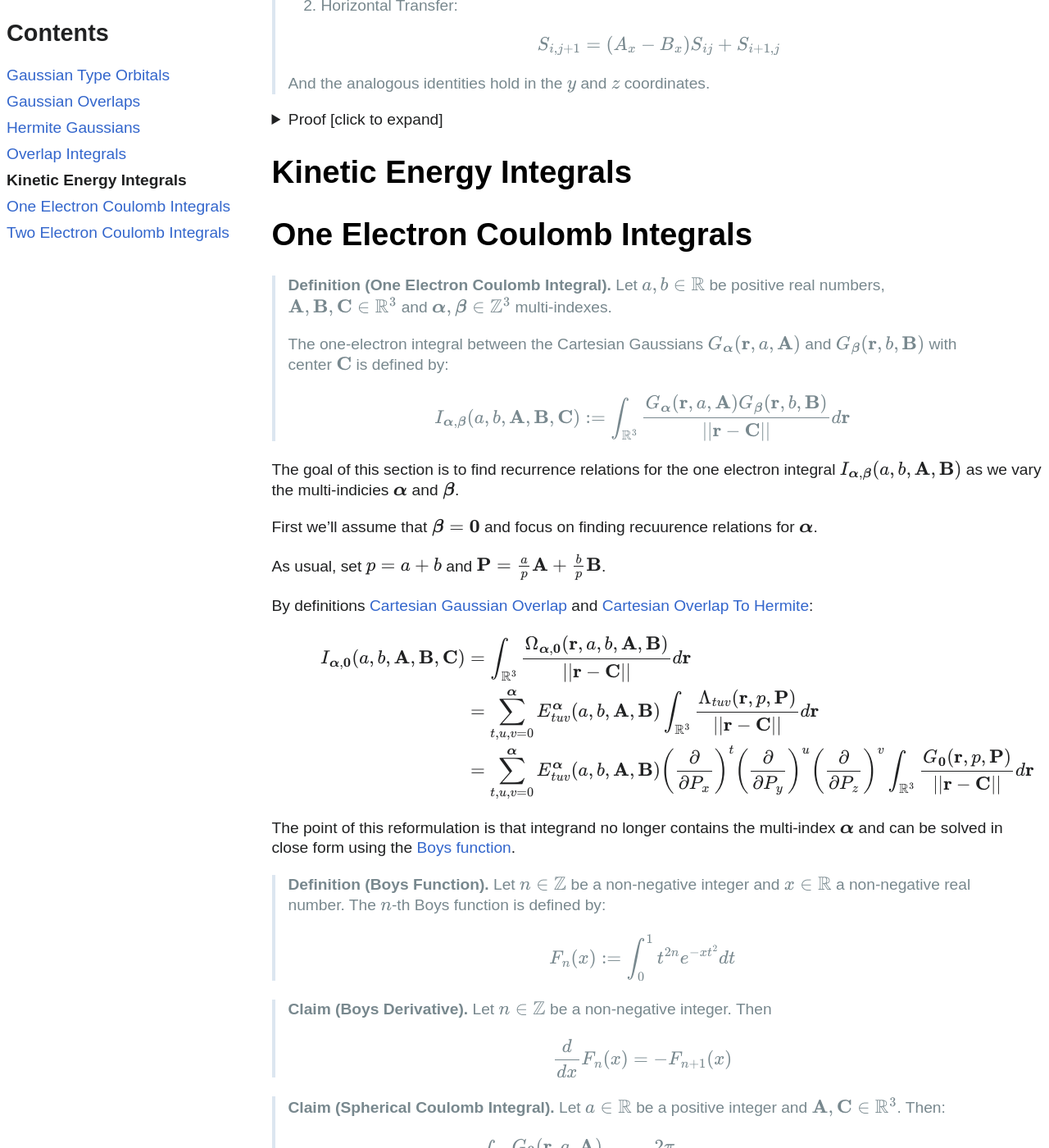
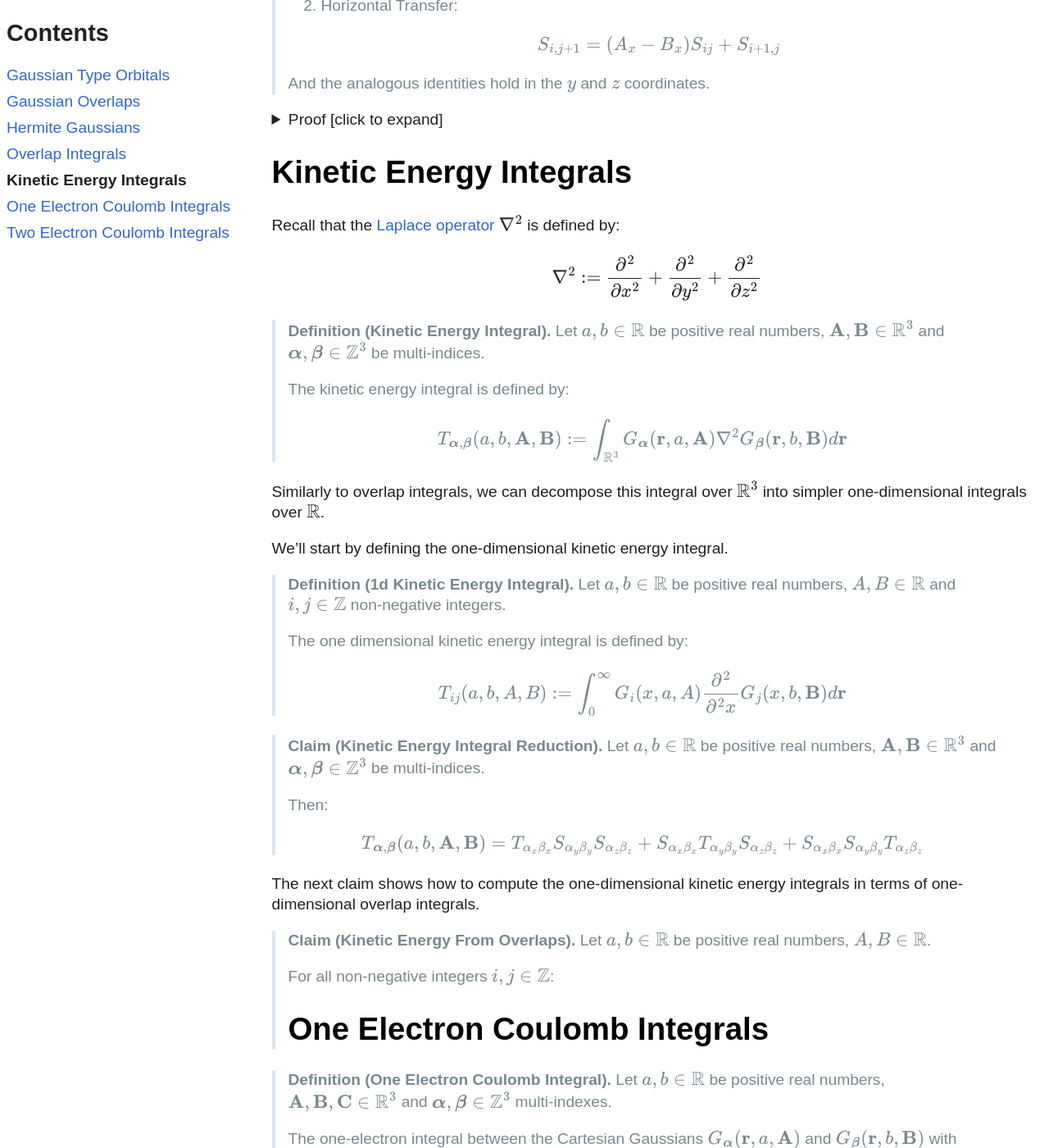
Before and after one commit to lowdanie/lowdanie.github.io, a Jekyll site: the page built from _posts/2025-07-26-electron-integrals.md, in a window 1280 px wide and 1400 px high, scrolled down 6524 px. Shown: the whole window at 82% size. Built offline with Jekyll 4.4.1, drawn with Linux system fonts in a browser that asks for light colours; comment, search, counter and statistics services are not loaded; some of the changed text lies outside the part shown.

Commit message:
kinetic integral

```diff
--- a/_posts/2025-07-26-electron-integrals.md
+++ b/_posts/2025-07-26-electron-integrals.md
@@ -516,8 +516,8 @@ The simplest type of electron integral is the _overlap integral_:
 > $$
 > \begin{align*}
 > S_{\boldsymbol{\alpha}\boldsymbol{\beta}}(a,b,\mathbf{A},\mathbf{B}) :&=
-> \langle G_{\boldsymbol{\alpha}}(\mathbf{r}, a, \mathbf{A}) | G_{\boldsymbol{\beta}}(\mathbf{r}, a, \mathbf{A}) \rangle \\
-> &= \int_{\mathbb{R}^3} G_{\boldsymbol{\alpha}}(\mathbf{r}, a, \mathbf{A}) G_{\boldsymbol{\beta}}(\mathbf{r}, a, \mathbf{A}) d\mathbf{r}
+> \langle G_{\boldsymbol{\alpha}}(\mathbf{r}, a, \mathbf{A}) | G_{\boldsymbol{\beta}}(\mathbf{r}, b, \mathbf{B}) \rangle \\
+> &= \int_{\mathbb{R}^3} G_{\boldsymbol{\alpha}}(\mathbf{r}, a, \mathbf{A}) G_{\boldsymbol{\beta}}(\mathbf{r}, b, \mathbf{B}) d\mathbf{r}
 > \end{align*}
 > $$
 
@@ -659,7 +659,75 @@ _q.e.d_
 
 # Kinetic Energy Integrals
 
-
+Recall that the [Laplace operator](https://en.wikipedia.org/wiki/Laplace_operator)
+$\nabla^2$ is defined by:
+
+$$
+\nabla^2 := \frac{\partial^2}{\partial x^2} + \frac{\partial^2}{\partial y^2} +
+\frac{\partial^2}{\partial z^2}
+$$
+
+> **Definition (Kinetic Energy Integral).**
+> Let $a,b\in\mathbb{R}$ be positive real numbers,
+> $\mathbf{A},\mathbf{B}\in\mathbb{R}^3$ and
+> $\boldsymbol{\alpha},\boldsymbol{\beta}\in\mathbb{Z}^3$ be multi-indices.
+>
+> The kinetic energy integral is defined by:
+>
+> $$
+> T_{\boldsymbol{\alpha},\boldsymbol{\beta}}(a, b, \mathbf{A},\mathbf{B}) :=
+> \int_{\mathbb{R}^3}
+> G_{\boldsymbol{\alpha}}(\mathbf{r}, a, \mathbf{A})
+> \nabla^2
+> G_{\boldsymbol{\beta}}(\mathbf{r}, b, \mathbf{B})
+> d\mathbf{r}
+> $$
+
+Similarly to overlap integrals, we can decompose this integral over $\mathbb{R}^3$
+into simpler one-dimensional integrals over $\mathbb{R}$.
+
+We'll start by defining the one-dimensional kinetic energy integral.
+
+> **Definition (1d Kinetic Energy Integral).**
+> Let $a,b\in\mathbb{R}$ be positive real numbers,
+> $A,B\in\mathbb{R}$ and
+> $i,j\in\mathbb{Z}$ non-negative integers.
+>
+> The one dimensional kinetic energy integral is defined by:
+>
+> $$
+> T_{ij}(a, b, A, B) :=
+> \int_0^\infty
+> G_i(x, a, A)
+> \frac{\partial^2}{\partial^2 x}
+> G_j(x, b, \mathbf{B})
+> d\mathbf{r}
+> $$
+
+> **Claim (Kinetic Energy Integral Reduction).**
+> Let $a,b\in\mathbb{R}$ be positive real numbers,
+> $\mathbf{A},\mathbf{B}\in\mathbb{R}^3$ and
+> $\boldsymbol{\alpha},\boldsymbol{\beta}\in\mathbb{Z}^3$ be multi-indices.
+>
+> Then:
+>
+> $$
+> T_{\boldsymbol{\alpha},\boldsymbol{\beta}}(a, b, \mathbf{A},\mathbf{B}) =
+> T_{\alpha_x\beta_x}S_{\alpha_y\beta_y}S_{\alpha_z\beta_z} +
+> S_{\alpha_x\beta_x}T_{\alpha_y\beta_y}S_{\alpha_z\beta_z} +
+> S_{\alpha_x\beta_x}S_{\alpha_y\beta_y}T_{\alpha_z\beta_z}
+> $$
+
+The next claim shows how to compute the one-dimensional kinetic energy integrals
+in terms of one-dimensional overlap integrals.
+
+> **Claim (Kinetic Energy From Overlaps).**
+> Let $a,b\in\mathbb{R}$ be positive real numbers,
+> $A,B\in\mathbb{R}$.
+>
+> For all non-negative integers $i,j\in\mathbb{Z}$:
+>
+>
 # One Electron Coulomb Integrals
 
 > **Definition (One Electron Coulomb Integral).**
```
Also changed, not shown: other parts of _posts/2025-07-26-electron-integrals.md (+1 -1 lines).
